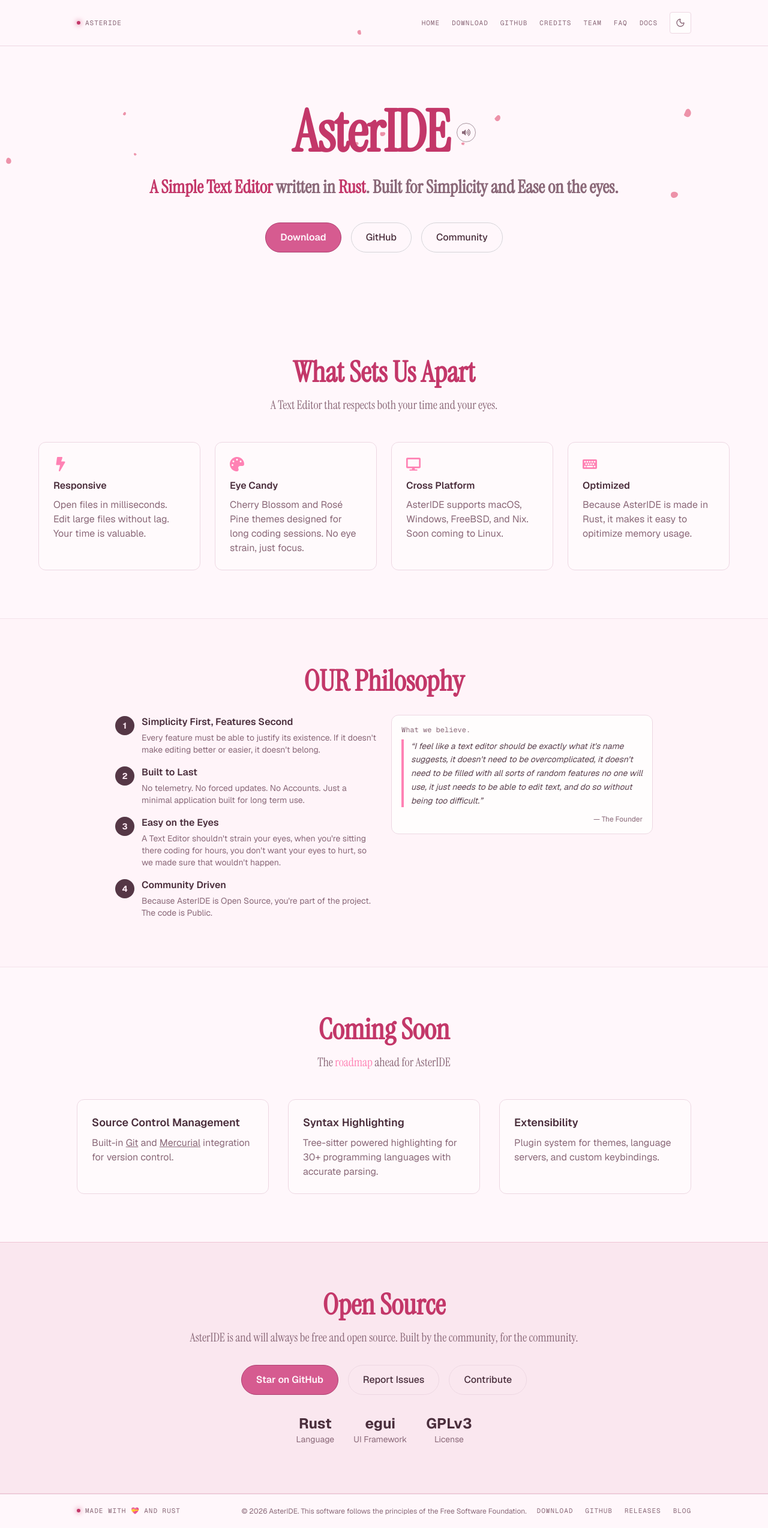
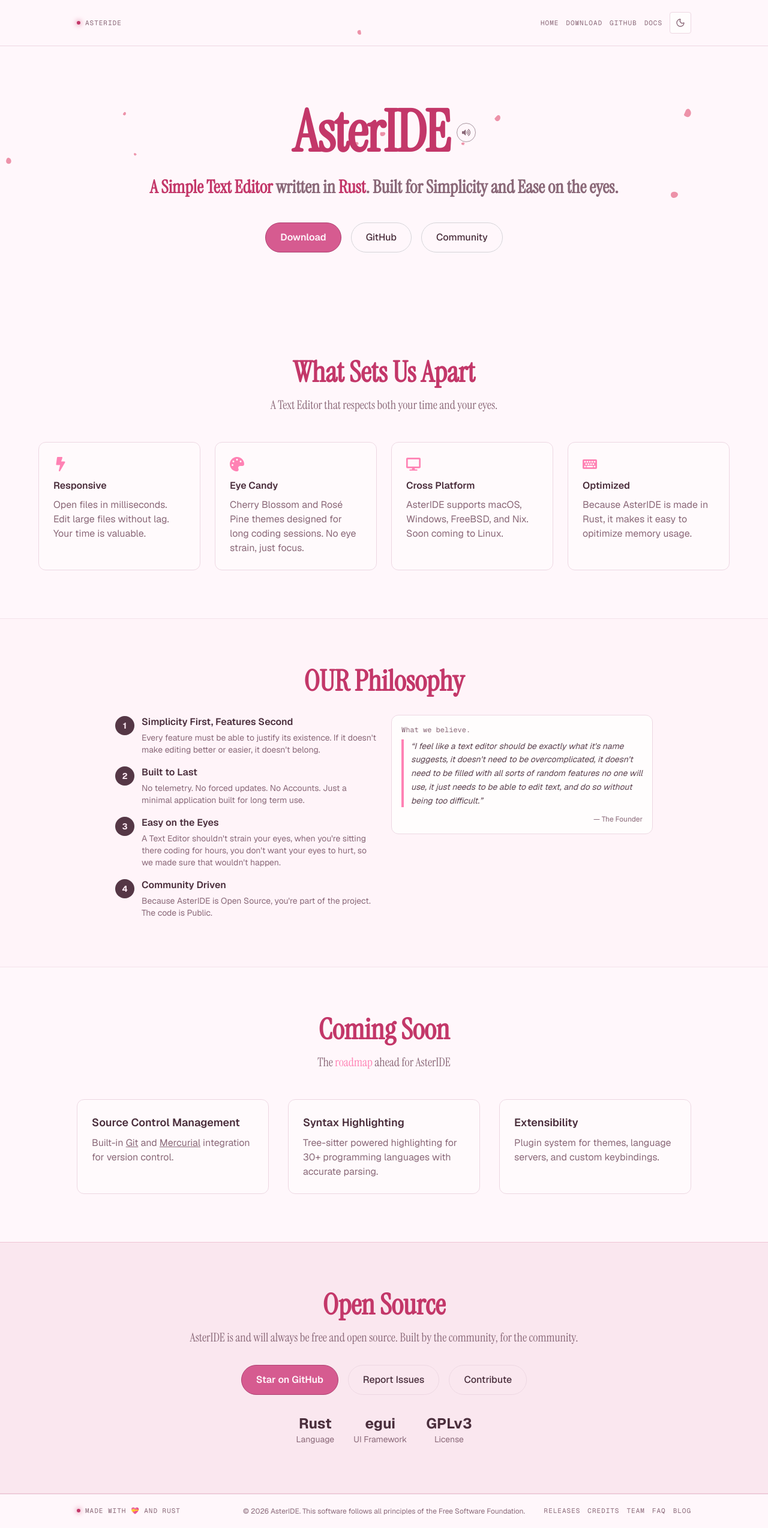
Before and after one commit to Aster-IDE/website, a Next.js app: page / in a window 1280 px wide. Shown: the whole page at 60% size. Built offline with nearby package versions, Linux system fonts and the light colour scheme.

Commit message:
update: footer AND header because HELL YEAH

```diff
--- a/app/layout.tsx
+++ b/app/layout.tsx
@@ -59,8 +59,7 @@
               <HeaderBreadcrumb />
             </div>
             <div className="ml-auto flex items-center gap-4">
-              {/* Desktop navigation */}
-              <div className="hidden md:flex flex-wrap items-center justify-end gap-x-5 gap-y-2">
+              <div className="hidden md:flex flex-wrap items-center justify-end gap-x-3 gap-y-2">
                 <Link
                   href="/"
                   className="text-[11px] font-mono uppercase tracking-[0.09em] text-muted-foreground transition-colors hover:text-primary"
@@ -80,24 +79,6 @@
                   GitHub
                 </Link>
                 <Link
-                  href="/credits"
-                  className="text-[11px] font-mono uppercase tracking-[0.09em] text-muted-foreground transition-colors hover:text-primary"
-                >
-                  Credits
-                </Link>
-                <Link
-                  href="/team"
-                  className="text-[11px] font-mono uppercase tracking-[0.09em] text-muted-foreground transition-colors hover:text-primary"
-                >
-                  Team
-                </Link>
-                <Link
-                  href="/faq"
-                  className="text-[11px] font-mono uppercase tracking-[0.09em] text-muted-foreground transition-colors hover:text-primary"
-                >
-                  FAQ
-                </Link>
-                <Link
                   href="https://docs.asteride.dev"
                   className="text-[11px] font-mono uppercase tracking-[0.09em] text-muted-foreground transition-colors hover:text-primary"
                 >
@@ -106,7 +87,6 @@
                 <ThemeToggle />
               </div>
 
-              {/* Mobile menu button and theme toggle */}
               <div className="flex items-center gap-4 md:hidden">
                 <ThemeToggle />
                 <MobileMenu />
@@ -127,7 +107,7 @@
               </span>
             </div>
             <div className="text-center text-xs text-muted-foreground sm:justify-self-center sm:whitespace-nowrap">
-              &copy; 2026 AsterIDE. This software follows the principles of the{" "}
+              &copy; 2026 AsterIDE. This software follows all principles of the{" "}
               <a
                 href="https://www.fsf.org/"
                 target="_blank"
@@ -138,24 +118,30 @@
               </a>
               .
             </div>
-            <div className="flex flex-wrap items-center justify-center gap-x-5 gap-y-2 sm:justify-self-end">
-              <Link
-                href="/download"
-                className="text-[11px] font-mono uppercase tracking-[0.09em] text-muted-foreground transition-colors hover:text-primary"
-              >
-                Download
-              </Link>
-              <Link
-                href="https://github.com/Aster-IDE/AsterIDE"
-                className="text-[11px] font-mono uppercase tracking-[0.09em] text-muted-foreground transition-colors hover:text-primary"
-              >
-                GitHub
-              </Link>
+            <div className="flex text-xs flex-wrap items-center justify-center gap-x-3 gap-y-1 sm:justify-self-end">
               <Link
                 href="https://github.com/Aster-IDE/AsterIDE/releases"
                 className="text-[11px] font-mono uppercase tracking-[0.09em] text-muted-foreground transition-colors hover:text-primary"
               >
                 Releases
+              </Link>
+              <Link
+                href="/credits"
+                className="text-[11px] font-mono uppercase tracking-[0.09em] text-muted-foreground transition-colors hover:text-primary"
+              >
+                Credits
+              </Link>
+              <Link
+                href="/team"
+                className="text-[11px] font-mono uppercase tracking-[0.09em] text-muted-foreground transition-colors hover:text-primary"
+              >
+                Team
+              </Link>
+              <Link
+                href="/faq"
+                className="text-[11px] font-mono uppercase tracking-[0.09em] text-muted-foreground transition-colors hover:text-primary"
+              >
+                FAQ
               </Link>
               <Link
                 href="https://blog.asteride.dev"
```
